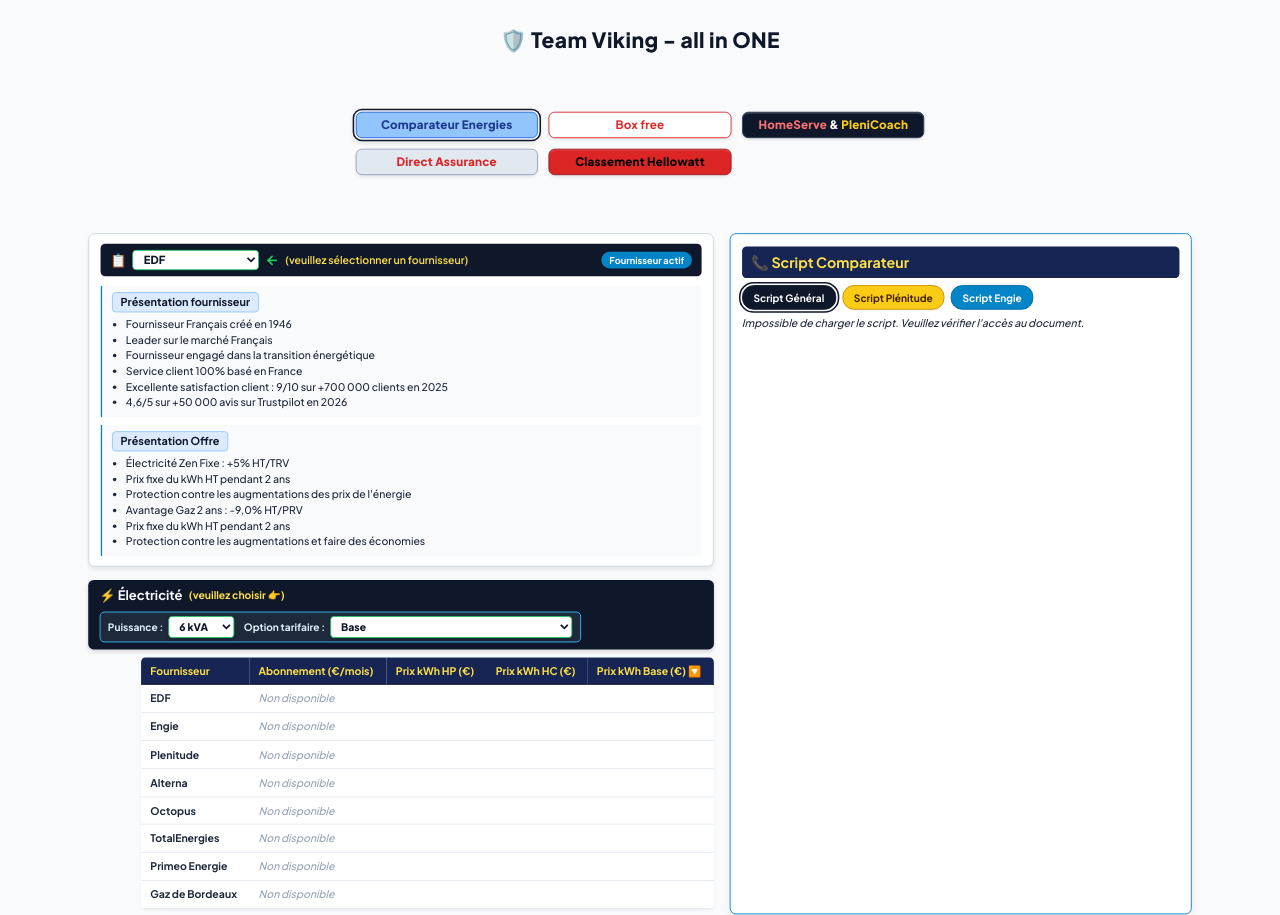
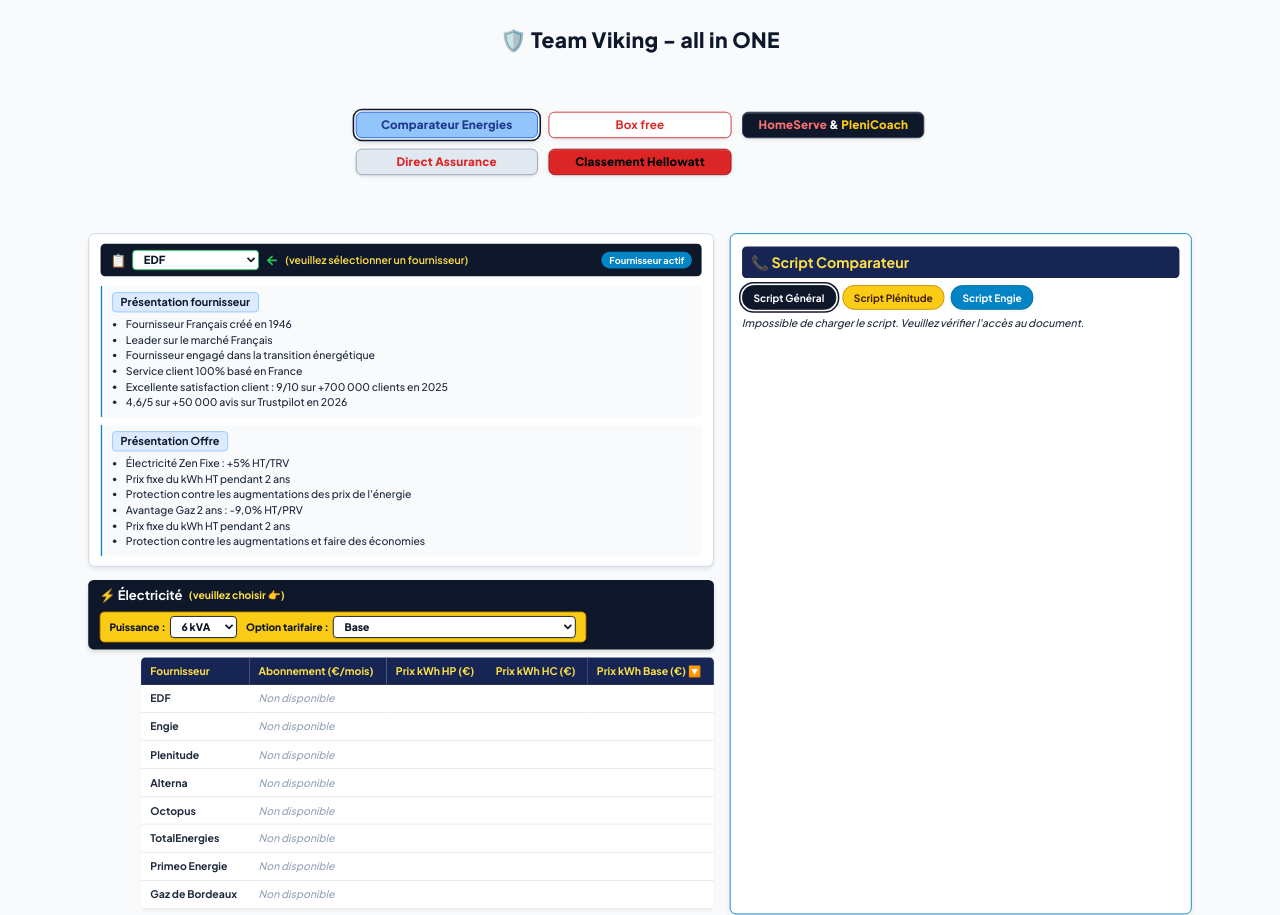
Before and after one commit to Axl933/comparateur-energies, a plain HTML site: page index.html in a window 1280 px wide. Shown: the top 915 px of the page. Drawn offline with Linux system fonts and the light colour scheme; no server answers.

Commit message:
Refactor CSS comments and update styles

```diff
--- a/index.html
+++ b/index.html
@@ -504,7 +504,7 @@
             box-shadow: 0 1px 3px rgba(202, 138, 4, 0.18);
         }
 
-        /* PHRASE DÉLAI DE RÉTRACTATION PLÉNITUDE : ÉCRITE EN ROUGE SUR ARRIÈRE-PLAN BLANC AVEC LÉGÈRE NUANCE ROUGE */
+        /* PHRASE DÉLAI DE RÉTRACTATION PLÉNITUDE */
         .script-box-retractation-red {
             background-color: #fff6f6 !important;
             border: 1.5px solid #fecaca !important;
@@ -635,7 +635,7 @@
             font-size: inherit !important;
         }
 
-        /* BANDEAUX SOMBRES ÉLECTRICITÉ & GAZ AVEC SÉLECTEURS INTÉGRÉS */
+        /* BANDEAUX SOMBRES ÉLECTRICITÉ & GAZ AVEC SÉLECTEURS INTÉGRÉS EN JAUNE */
         .dark-section-banner {
             background-color: #0f172a;
             color: #f8fafc;
@@ -675,10 +675,11 @@
             align-items: center;
             gap: 12px;
             flex-wrap: wrap;
-            background-color: #1e293b;
-            padding: 5px 10px;
+            background-color: #facc15;
+            padding: 5px 12px;
             border-radius: 6px;
-            border: 1.5px solid #38bdf8;
+            border: 1.5px solid #ca8a04;
+            box-shadow: 0 2px 5px rgba(0, 0, 0, 0.25);
         }
 
         .banner-select-item {
@@ -688,8 +689,8 @@
         }
 
         .banner-select-item label {
-            color: #e0f2fe;
-            font-weight: 700;
+            color: #0f172a;
+            font-weight: 800;
             font-size: 0.82rem;
             white-space: nowrap;
         }
@@ -697,18 +698,18 @@
         .banner-select {
             padding: 4px 10px;
             border-radius: 5px;
-            border: 2px solid #22c55e;
+            border: 1.5px solid #0f172a;
             background-color: #ffffff;
             color: #0f172a;
             font-weight: 800;
             font-size: 0.84rem;
             cursor: pointer;
             outline: none;
-            box-shadow: 0 1px 3px rgba(0,0,0,0.25);
+            box-shadow: 0 1px 2px rgba(0,0,0,0.15);
         }
 
         .banner-select:focus {
-            box-shadow: 0 0 0 2.5px rgba(34, 197, 94, 0.45);
+            box-shadow: 0 0 0 2.5px rgba(15, 23, 42, 0.35);
         }
 
         .ranked-table-wrapper {
@@ -1888,7 +1889,7 @@
                     </div>
                 </div>
 
-                <!-- SECTION ÉLECTRICITÉ AVEC SÉLECTEURS INTÉGRÉS DANS LE BANDEAU -->
+                <!-- SECTION ÉLECTRICITÉ AVEC BLOC JAUNE PUISSANCE & OPTION TARIFAIRE -->
                 <div class="dark-section-banner">
                     <div class="banner-title-left">
                         <span>⚡ Électricité</span>
@@ -1933,7 +1934,7 @@
                     </table>
                 </div>
 
-                <!-- SECTION GAZ AVEC SÉLECTEUR INTÉGRÉ DANS LE BANDEAU -->
+                <!-- SECTION GAZ AVEC BLOC JAUNE CLASSE DE CONSOMMATION -->
                 <div class="dark-section-banner">
                     <div class="banner-title-left">
                         <span>🔥 Gaz Naturel</span>
@@ -3612,9 +3613,7 @@
                     }
 
                     let formattedEngie = text;
-                    // Boutons rouges [Client mensualisé] & [Client au réel] / [Client au bimestriel] (y compris dans Script Engie ELEC)
                     formattedEngie = formattedEngie.replace(/\[([^\]]*(?:client\s+mensualis[eé]|client\s+au\s+r[eé]el|client\s+au\s+bimestriel)[^\]]*)\]/gi, '<span class="btn-client-mode-red">[$1]</span>');
-                    // Si le libellé apparaît seul sans crochets sur une ligne dans Engie ELEC, on l'affiche aussi en bouton rouge
                     if (/^\s*(client\s+mensualis[eé]|client\s+au\s+r[eé]el|client\s+au\s+bimestriel)\s*:?\s*$/i.test(formattedEngie)) {
                         const labelClean = formattedEngie.replace(/[:\s]+$/, '').trim();
                         formattedEngie = `<span class="btn-client-mode-red">[${labelClean}]</span>`;
```
